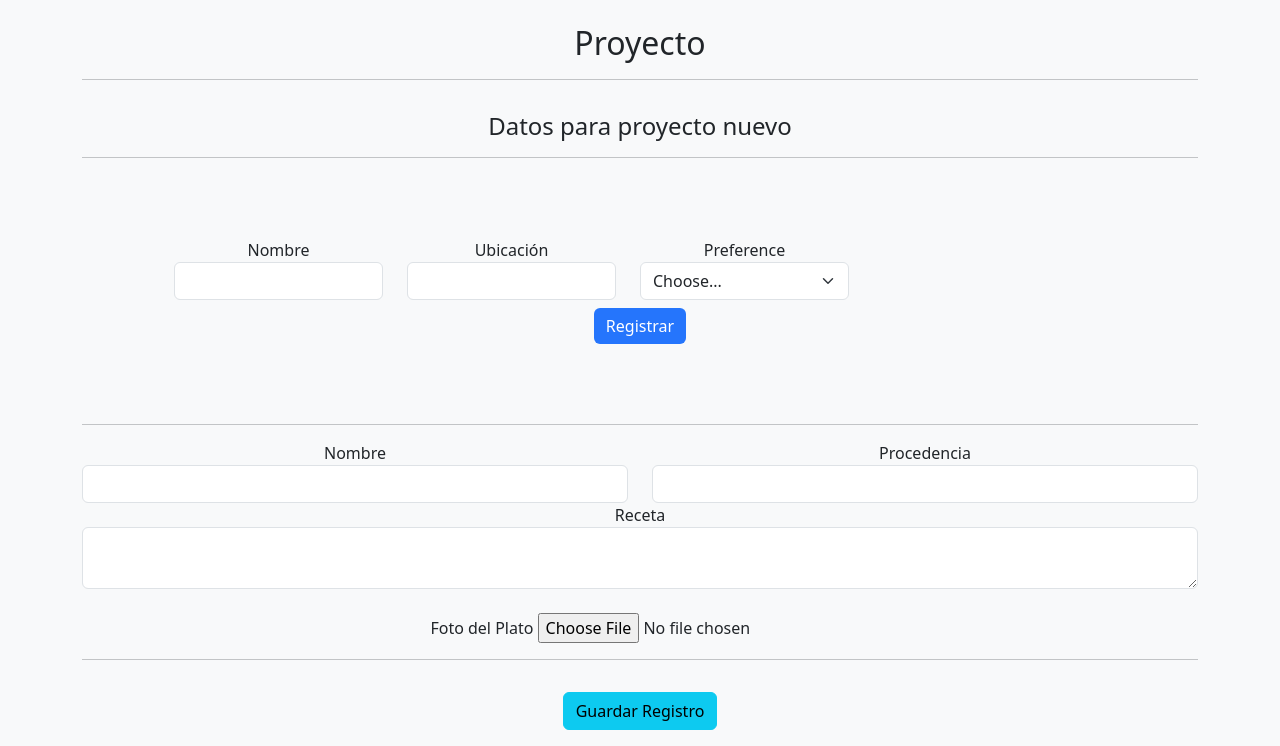
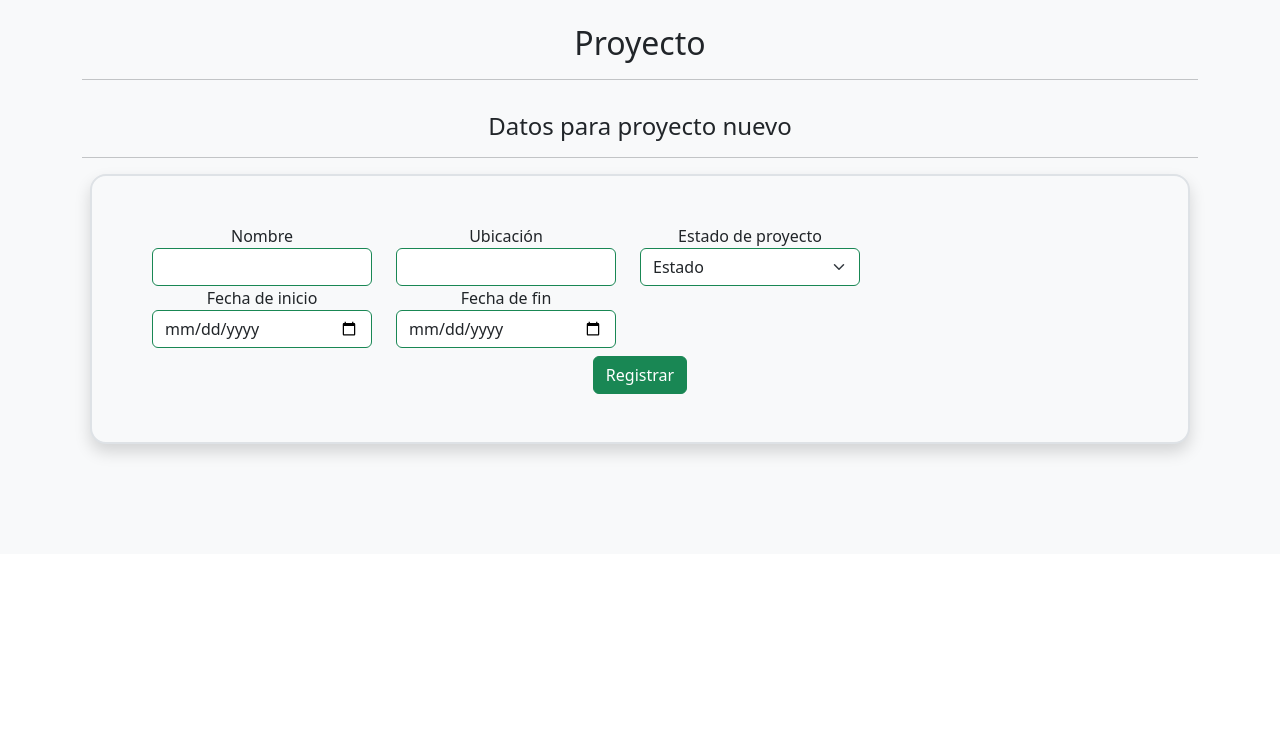
Before and after one commit to Mariolyy/ProyectoFinalWeb3Flask, a Flask app: page /agregarproyecto in a window 1280 px wide. Shown: the part 246-992 px from the top of the page. After the commit the page ends 706 px from the top, so only its background shows below. Run offline with Flask 3, Linux system fonts and the light colour scheme.

Commit message:
registro de proyectos (falla)

```diff
--- a/app/app.py
+++ b/app/app.py
@@ -25,6 +25,22 @@
 def agregarproyecto_view():
     return render_template('public/agregarProyecto.html')
 
+
+# Registrando nuevo plato
+@app.route('/agregar-proyecto', methods=['POST'])
+def agregarProyecto():
+    if request.method == 'POST':
+        nombre = request.form['nombre_proyecto']
+        ubicacion = request.form['ubicacion_proyecto']
+        estado = request.form['estado_proyecto']
+        fecha_inicio = request.form['fecha_inicio']
+        fecha_fin = request.form['fecha_fin']
+        resultData = insertarProyecto(nombre, ubicacion, estado)
+        if resultData == 1:
+            return render_template('public/listarProyectos.html', miData=listaProyecto())
+        else:
+            return render_template('public/layout.html', msg='No se pudo registrar el plato', tipo=1)
+
 @app.errorhandler(404)
 def not_found(error):
     return redirect(url_for('inicio_view'))
--- a/app/templates/public/agregarProyecto.html
+++ b/app/templates/public/agregarProyecto.html
@@ -6,61 +6,40 @@
     <section>
         <h4>Datos para proyecto nuevo</h4>
         <hr>
-        <form class="row gy-2 gx-3 align-items-center form-agregar-proyecto">
+        <form action="{{ url_for('agregarProyecto') }}" method="POST" class="row gy-2 gx-3 align-items-center m-2 p-5 border-2 bg-light border border-2 rounded-4 shadow">
             <div class="row">
                 <div class="col col-lg-3">
-                  <label for="autoSizingInput">Nombre</label>
-                  <input type="text" class="form-control" id="autoSizingInput">
+                  <label for="nombre_proyecto">Nombre</label>
+                  <input type="text" class="form-control border-success" id="nombre_proyecto" name="nombre_proyecto">
                 </div>
                 <div class="col col-lg-3">
-                    <label for="autoSizingInputGroup">Ubicación</label>
-                    <input type="text" class="form-control" id="autoSizingInputGroup">
+                    <label for="ubicacion_proyecto">Ubicación</label>
+                    <input type="text" class="form-control border-success" id="ubicacion_proyecto" name="ubicacion_proyecto">
                 </div>
                 <div class="col col-lg-3">
-                  <label for="autoSizingSelect">Preference</label>
-                  <select class="form-select" id="autoSizingSelect">
-                    <option selected>Choose...</option>
-                    <option value="1">One</option>
-                    <option value="2">Two</option>
-                    <option value="3">Three</option>
+                  <label for="estado-proyecto">Estado de proyecto</label>
+                  <select class="form-select border-success" id="estado_proyecto" name="estado_proyecto">
+                    <option selected>Estado</option>
+                    <option value="1">TERMINADO</option>
+                    <option value="2">EN PROCESO</option>
                   </select>
                 </div>
             </div>
+            <div class="row">
+                <div class="col col-lg-3">
+                    <label for="fecha_inicio">Fecha de inicio</label>
+                    <input type="date" class="form-control border-success" id="fecha_inicio" name="fecha_inicio">
+                </div>
+                <div class="col col-lg-3">
+                    <label for="fecha_fin">Fecha de fin</label>
+                    <input type="date" class="form-control border-success" id="fecha_fin" name="fecha_fin">
+                </div>
+            </div>
             <div class="col">
-              <button type="submit" class="btn btn-primary">Registrar</button>
+              <button type="submit" class="btn btn-success">Registrar</button>
             </div>
           </form>
 
-        <hr>
-        <form action="" method="POST" class="mb-3" autocomplete="off" enctype="multipart/form-data">
-            <div class="row">
-                <div class="col">
-                    <label for="nombre">Nombre</label>
-                    <input type="text" name="nombre" class="form-control" required>
-                </div>
-                <div class="col">
-                    <label for="procedencia">Procedencia</label>
-                    <input type="text" name="procedencia" class="form-control" required>
-                </div>
-            </div>
-
-            <div class="row">
-                <div class="col">
-                    <label for="receta">Receta</label>
-                    <textarea name="receta" class="form-control" required></textarea>
-                </div>
-            </div>
-
-            <div class="row mt-4">
-                <div class="col">
-                    <label for="foto">Foto del Plato</label>
-                    <input type="file" name="foto" class="form-control-file" accept="image/*" required>
-                </div>
-            </div>
-            <hr>
-
-            <input class="button-primary mt-3 btn btn-info btn-block bold" type="submit" value="Guardar Registro">
-        </form>
     </section>
 
 {% endblock %}
--- a/app/templates/public/listarProyectos.html
+++ b/app/templates/public/listarProyectos.html
@@ -8,7 +8,7 @@
     <!-- {{ miData }} -->
     {% if (miData) %}
     <div class="table-responsive">
-        <table class="table table-bordered table-hover">
+        <table class="table table-bordered table-hover border border-2 bg-dark">
             <thead>
                 <tr>
                     <th scope="col">PROYECTO</th>
```
Also changed, not shown: app/controller/controllerProyectos.py (+6 -8 lines), bd/create_table.sql (+17 -0 lines).
